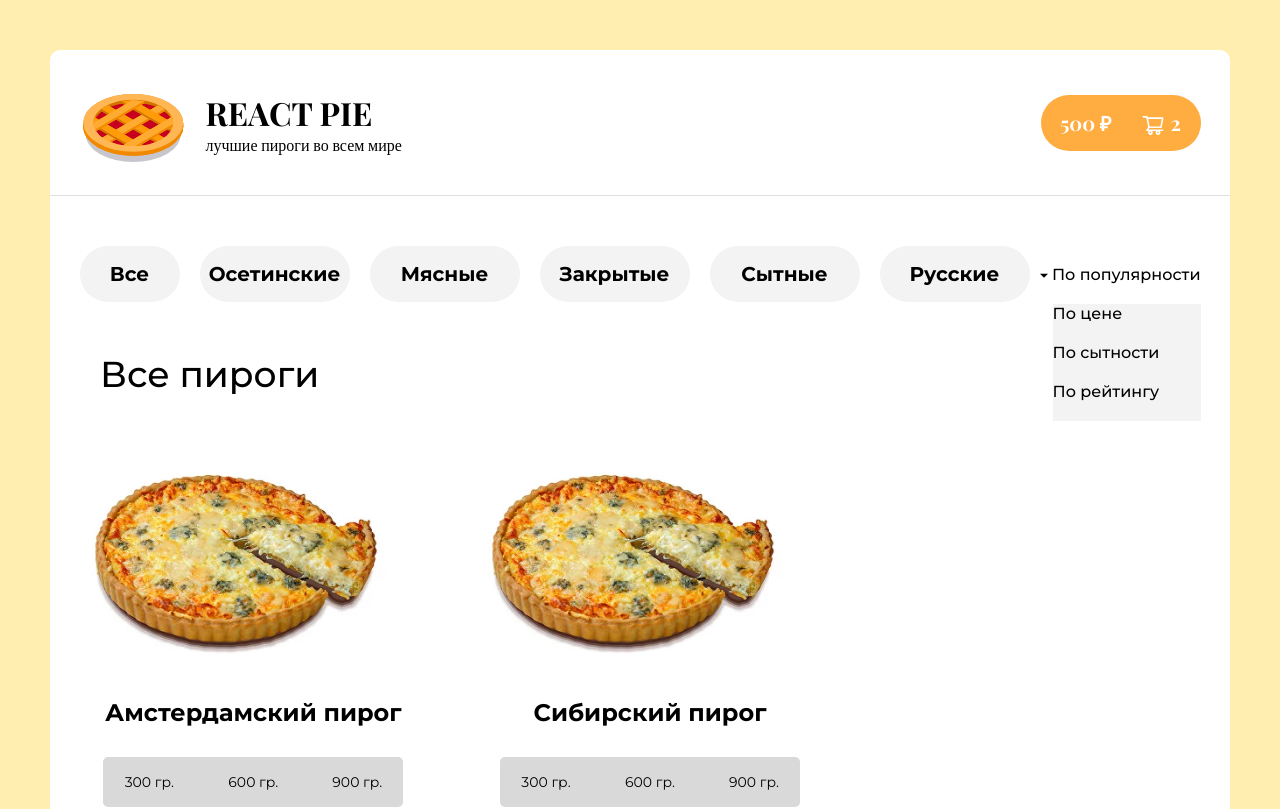
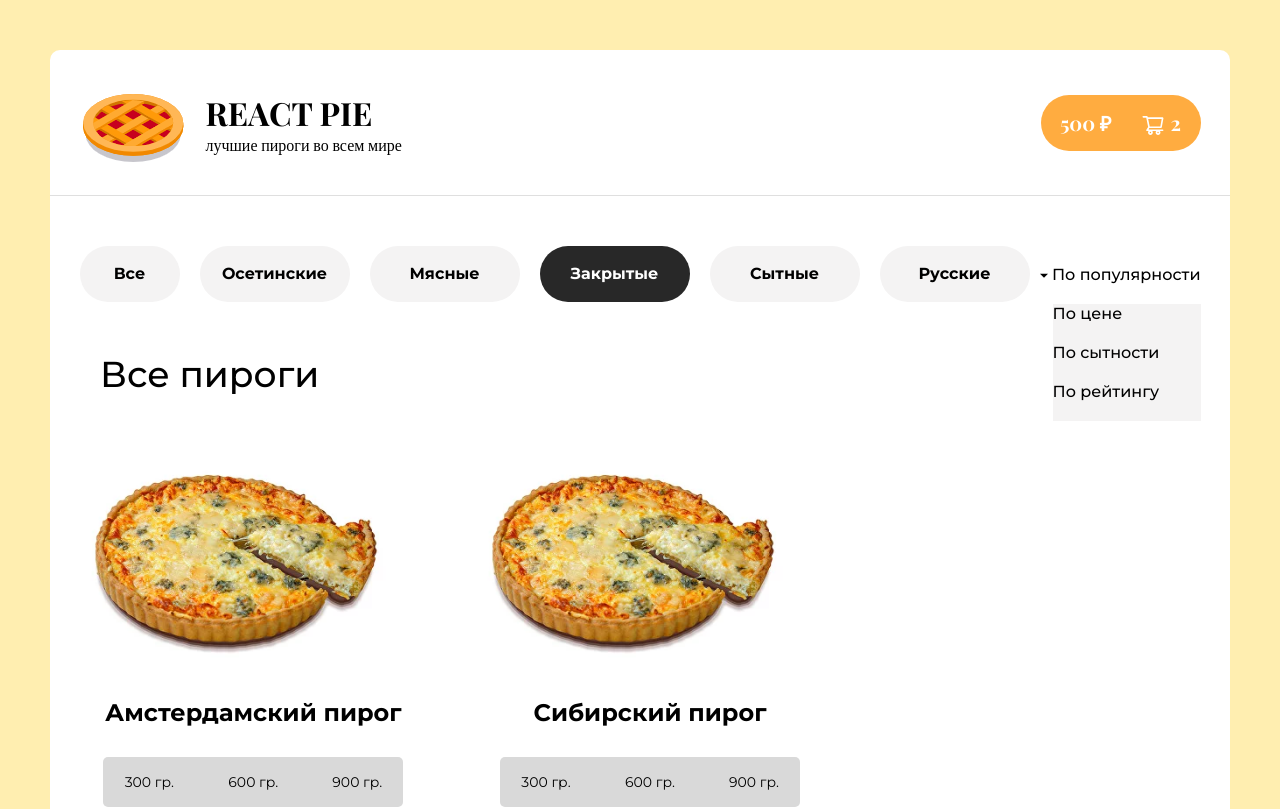
Before and after one commit to ghost3ds/react-pie, a React (Create React App) app: page / in a window 1280 px wide. Shown: the top 809 px of the page. Built offline with nearby package versions, Linux system fonts and the light colour scheme.

Commit message:
add list render

```diff
--- a/src/components/Category.jsx
+++ b/src/components/Category.jsx
@@ -1,39 +1,22 @@
 import React from 'react';
+import { useState } from 'react';
 
 function Category() {
+  const [active, setActive] = useState(3);
+  const onClickCategory = (index) => {
+    setActive(index);
+  };
+
+  const pies = ['Все', 'Осетинские', 'Мясные', 'Закрытые', 'Сытные', 'Русские'];
+
   return (
     <div className="nav__category">
       <ul className="nav__list">
-        <li className="nav__item item-all">
-          <a href="" className="nav__item__link">
-            Все
-          </a>
-        </li>
-        <li className="nav__item">
-          <a href="" className="nav__item__link">
-            Осетинские
-          </a>
-        </li>
-        <li className="nav__item">
-          <a href="" className="nav__item__link">
-            Мясные
-          </a>
-        </li>
-        <li className="nav__item">
-          <a href="" className="nav__item__link">
-            Закрытые
-          </a>
-        </li>
-        <li className="nav__item">
-          <a href="" className="nav__item__link">
-            Сытные
-          </a>
-        </li>
-        <li className="nav__item">
-          <a href="" className="nav__item__link">
-            Русские
-          </a>
-        </li>
+        {pies.map((value, i) => (
+          <li key={i} onClick={() => onClickCategory(i)} className={active === i ? 'active' : ''}>
+            {value}
+          </li>
+        ))}
       </ul>
     </div>
   );
--- a/src/scss/_menu.scss
+++ b/src/scss/_menu.scss
@@ -12,36 +12,30 @@
     height: 56px;
     border-radius: 28px;
     line-height: 56px;
+    font-weight: bold;
     width: 150px;
     text-align: center;
+    transition: all ease-in-out 0.2s;
+    cursor: pointer;
 
-    a {
-      color: black;
-      font-size: 20px;
-      font-weight: 700;
+    &:hover {
+      background-color: darken($color: #f4f3f3, $amount: 10);
+    }
+
+    &:active {
+      background-color: #2b2b2b;
+      color: #fff;
+    }
+
+    &.active {
+      background-color: #282828;
+      color: #fff;
+    }
+
+    &:first-child {
+      width: 100px;
     }
   }
-  .item-all {
-    width: 100px;
-  }
-}
-
-.nav__item {
-  transition: all ease-in-out 0.2s;
-  cursor: pointer;
-}
-
-.nav__item:hover {
-  background-color: darken($color: #f4f3f3, $amount: 10);
-}
-
-.nav__item:active a {
-  color: #fff;
-  transition: all 0.2s;
-}
-
-.nav__item:active {
-  background-color: #2b2b2b;
 }
 
 .nav__sort {
```
